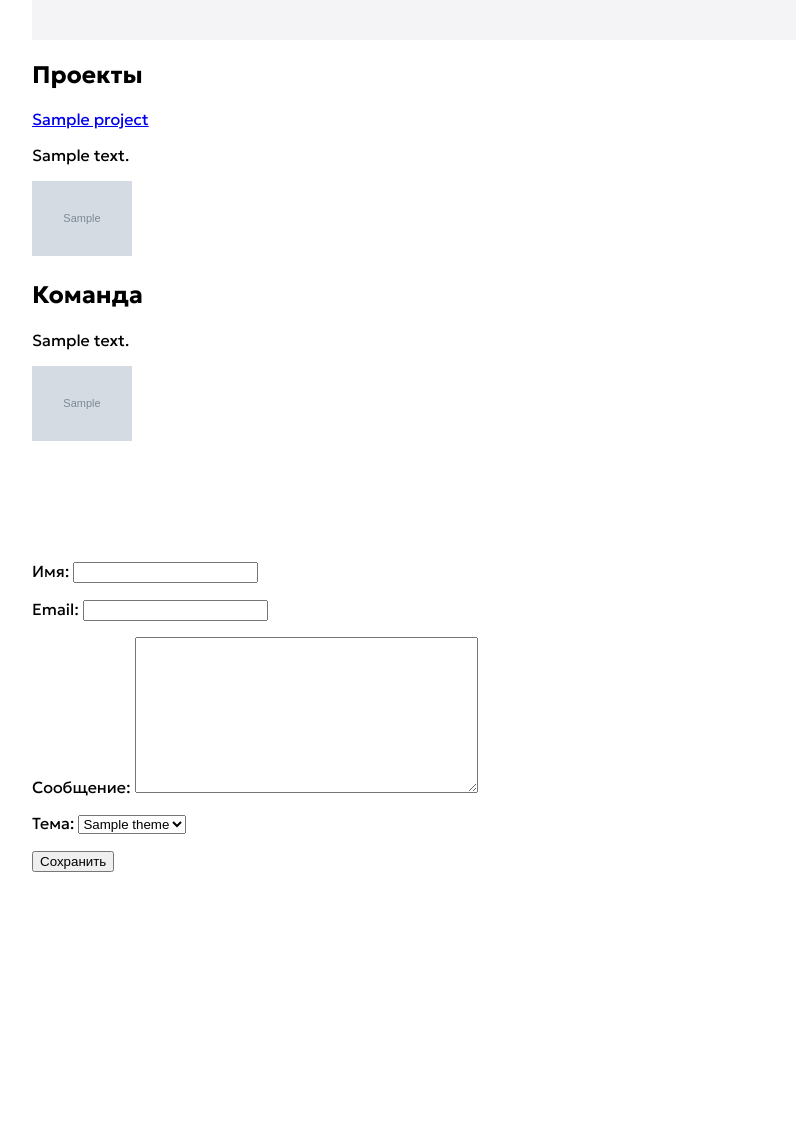
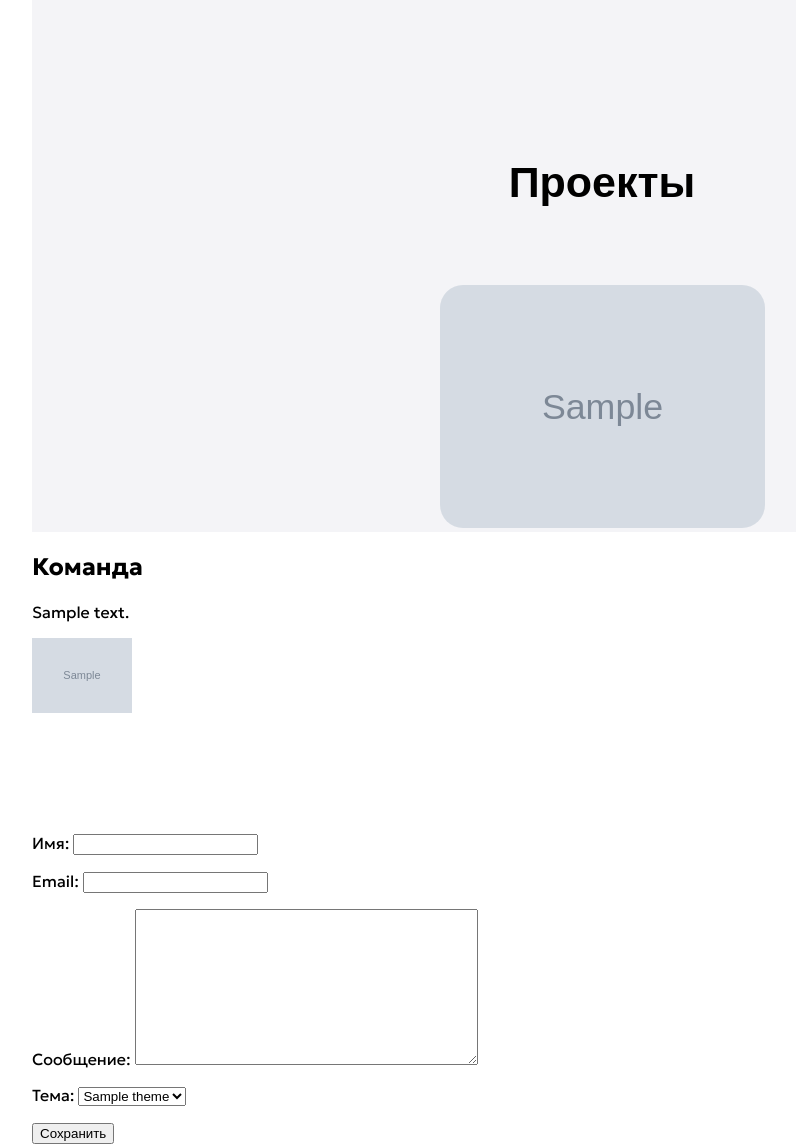
Before and after one commit to Odiosus/points-of-view, a Django app: page / in a window 1280 px wide. Shown: the part 1800-2944 px from the top of the page, without its empty margins (38-834 px from the left). Before the commit the page ends 2672 px from the top, so only its background shows below. Run offline with Django 5.2, Linux system fonts and the light colour scheme; tables that the repository leaves empty hold one stand-in row (values such as "Sample post"); grey boxes marked "Sample" are stand-in pictures; some libraries are stand-ins or nearby versions; some web fonts are replaced.

Commit message:
add hover cards

```diff
--- a/povsite/gallery/admin.py
+++ b/povsite/gallery/admin.py
@@ -130,7 +130,7 @@
     list_per_page = 10
     fieldsets = (
         ("Проект", {
-            "fields": ("name", 'svg_logo', 'slug', 'description', 'image_project', 'image_for_start_page',)
+            "fields": ("name", 'svg_logo', 'slug', 'description', 'image_project', 'image_for_start_page', 'short_text_for_card',)
         }),
         ("Описание проекта — Блок 1", {
             "classes": ("collapse",),
--- a/povsite/gallery/models.py
+++ b/povsite/gallery/models.py
@@ -108,6 +108,8 @@
                                        verbose_name='Статус публикации')
     image_for_start_page = models.ImageField(upload_to="photos_project/for_start_page/", default=None, blank=True,
                                         null=True, verbose_name="Изображение для стартовой страницы")
+    short_text_for_card = models.TextField(max_length=500, default=None, blank=True, null=True,
+                                           verbose_name='Текст для карточек на главной странице')
 
     objects = models.Manager()
     published = PublishedManager()
--- a/povsite/gallery/serializers.py
+++ b/povsite/gallery/serializers.py
@@ -71,6 +71,7 @@
             'time_update',
             'is_published',
             'image_for_start_page',
+            'short_text_for_card',
         ]
 
 
--- a/povsite/gallery/translation.py
+++ b/povsite/gallery/translation.py
@@ -31,6 +31,7 @@
         'block_description_one',
         'title_block_description_two',
         'block_description_two',
+        'short_text_for_card',
     )
 
 
--- a/povsite/static/css/index.css
+++ b/povsite/static/css/index.css
@@ -5,11 +5,16 @@
 @import 'detail.css';
 
 
+h3 {
+    font-size: 43px;
+    font-weight: 900;
+}
+
 .block-1-1 {
     background-image: url("../Background main screen.svg");
     text-align: center;
     flex-direction: column;
-    padding-bottom: 80px;
+    padding-bottom: 45px;
 }
 
 .block-1-1 img {
@@ -34,11 +39,6 @@
     flex-direction: column;
     max-width: 100%;
     background-color: rgb(244,244,247);
-}
-
-.block-1-2 h3 {
-    font-size: 43px;
-    font-weight: 900;
 }
 
 .wrap-1-2 {
@@ -74,3 +74,141 @@
     font-size: 21px;
     font-weight: 300;
 }
+
+.block-1-3 {
+    padding-top: 110px;
+    display: flex;
+    text-align: center;
+    flex-direction: column;
+    max-width: 100%;
+    background-color: rgb(244,244,247);
+}
+
+.projects {
+    padding-top: 35px;
+    display: flex;
+    flex-wrap: wrap;
+    justify-content: space-evenly;
+}
+
+.project {
+    margin: 0;
+    flex: 0;
+}
+
+.project img {
+    max-width: 325px;
+}
+
+
+
+
+
+.hover-text-one {
+	overflow: hidden;
+	margin: 0;
+	width: 100%;
+	list-style: none;
+	text-align: center;
+}
+.hover-text-one figure {
+	position: relative;
+    margin: 0;
+	z-index: 1;
+	display: inline-block;
+	overflow: hidden;
+	text-align: left;
+	cursor: pointer;
+    border-radius: 23px;
+}
+.hover-text-one figure img {
+	position: relative;
+	display: block;
+	min-height: 100%;
+}
+
+.hover-text-one figure figcaption {
+	color: #fff;
+	text-transform: uppercase;
+	font-size: 1.25em;
+	-webkit-backface-visibility: hidden;
+	backface-visibility: hidden;
+}
+.hover-text-one figure figcaption::before,
+.hover-text-one figure figcaption::after {
+	pointer-events: none;
+}
+.hover-text-one figure figcaption{
+	position: absolute;
+	top: 0;
+	left: 0;
+	width: 100%;
+	height: 100%;
+}
+.hover-text-one figure h3 {
+	word-spacing: -0.15em;
+	font-weight: 500;
+	font-size: 25px;
+	padding-left: 23px;
+}
+
+.hover-text-one figure h3,
+.hover-text-one figure p {
+	margin: 0;
+}
+.hover-text-one figure p {
+	letter-spacing: 1px;
+	font-size: 60.5%;
+}
+
+/* Эффект при наведении */
+figure.effect-text-two figcaption::before {
+	position: absolute;
+	top: 0;
+	left: 0;
+	width: 100%;
+	height: 100%;
+	background: -webkit-linear-gradient(top, rgba(0, 0, 0,0) 0%, rgba(0, 0, 0,0.8) 75%);
+	background: linear-gradient(to bottom, rgba(0, 0, 0,0) 0%, rgba(0, 0, 0,0.8) 75%);
+	content: '';
+	opacity: 0;
+	-webkit-transform: translate3d(0,50%,0);
+	transform: translate3d(0,50%,0);
+}
+figure.effect-text-two h3 {
+	position: absolute;
+	top: 50%;
+	left: 0;
+	width: 100%;
+	color: #fff !important;
+	-webkit-transition: -webkit-transform 0.35s, color 0.35s;
+	transition: transform 0.35s, color 0.35s;
+	-webkit-transform: translate3d(0,150px,0);
+	transform: translate3d(0,150px,0);
+}
+figure.effect-text-two figcaption::before,
+figure.effect-text-two p {
+	-webkit-transition: opacity 0.35s, -webkit-transform 0.35s;
+	transition: opacity 0.45s, transform 0.45s;
+}
+figure.effect-text-two p {
+	position: absolute;
+	bottom: 0;
+	left: 0;
+	padding: 2em;
+	width: 100%;
+	opacity: 0;
+	-webkit-transform: translate3d(0,10px,0);
+	transform: translate3d(0,10px,0);
+}
+figure.effect-text-two:hover h3 {
+	color: #fff;
+	-webkit-transform: translate3d(0,-10%,0) translate3d(0,0,0);
+	transform: translate3d(0,-10%,0) translate3d(0,0,0);
+}
+figure.effect-text-two:hover figcaption::before ,
+figure.effect-text-two:hover p {
+	opacity: 1;
+	-webkit-transform: translate3d(0,0,0);
+	transform: translate3d(0,0,0);
+}
--- a/povsite/templates/index.html
+++ b/povsite/templates/index.html
@@ -53,21 +53,34 @@
         </div>
     </div>
 
-    <h2>{% trans 'Проекты' %}</h2>
-    <div class="projects">
-        {% for project in projects %}
-            <a href="{{ project.slug }}">{{ project.name }}</a>
-            <p>{{ project.block_description_one }}</p>
-            <img src='{{ project.image_project.url }}' width="100">
-<!--            <p> {% trans 'Автор:' %} {{ unit.user }} </p>-->
-<!--            <p> {% trans 'Заголовок:' %} {{ unit.title }} </p>-->
-<!--            <p> {% trans 'Текст статьи:' %}  {{ unit.content_text }} </p>-->
-<!--            <p> {% trans 'Публикуется:' %} {{ unit.is_published }} </p>-->
-<!--            <p> {% trans 'Картинка:' %} <img src='{{ unit.content_picture.url }}' width="100"></p>-->
-<!--            <p> {% trans 'Контент:' %} {{ unit.content }} </p>-->
-            <p>
-        {% endfor %}
+    <div class="block-1-3">
+        <h3>{% trans 'Проекты' %}</h3>
+        <div class="projects">
+            {% for project in projects %}
+
+                <div class="project">
+                    <div class="hover-text-one">
+                        <figure class="effect-text-two">
+                            <a href="{{ project.slug }}"><img class="card" alt="" src='{{ project.image_for_start_page.url }}'>
+                                <figcaption>
+                                    <h3>{{ project.name }}</h3>
+                                    <p>{{ project.short_text_for_card|linebreaksbr }}</p>
+                                </figcaption>
+                            </a>
+                        </figure>
+                    </div>
+<!--                    <a href="{{ project.slug }}"><img class="card" alt="" src='{{ project.image_for_start_page.url }}' alt=""></a>-->
+<!--                        <div class="effect-to-top">-->
+<!--                            <h4>{{ project.name }}</h4>-->
+<!--                            <p>{{ project.short_text_for_card|linebreaksbr }}</p>-->
+<!--                        </div>-->
+                </div>
+            {% endfor %}
+        </div>
     </div>
+
+
+
     <h2>Команда</h2>
     <div class="authors">
         {% for author in authors %}
```
Also changed, not shown: povsite/static/script.js (+10 -0 lines).
